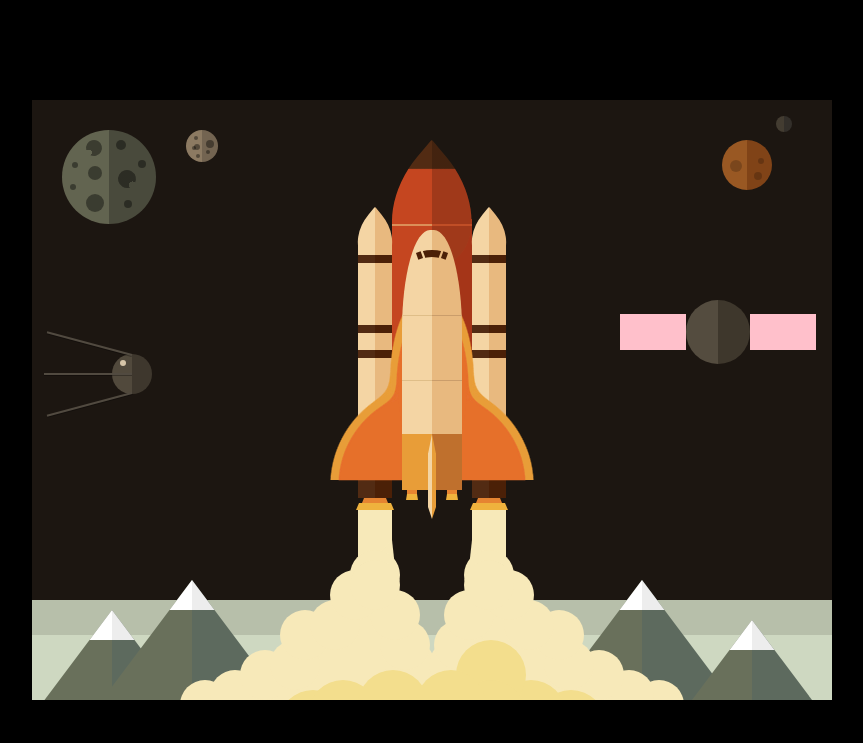
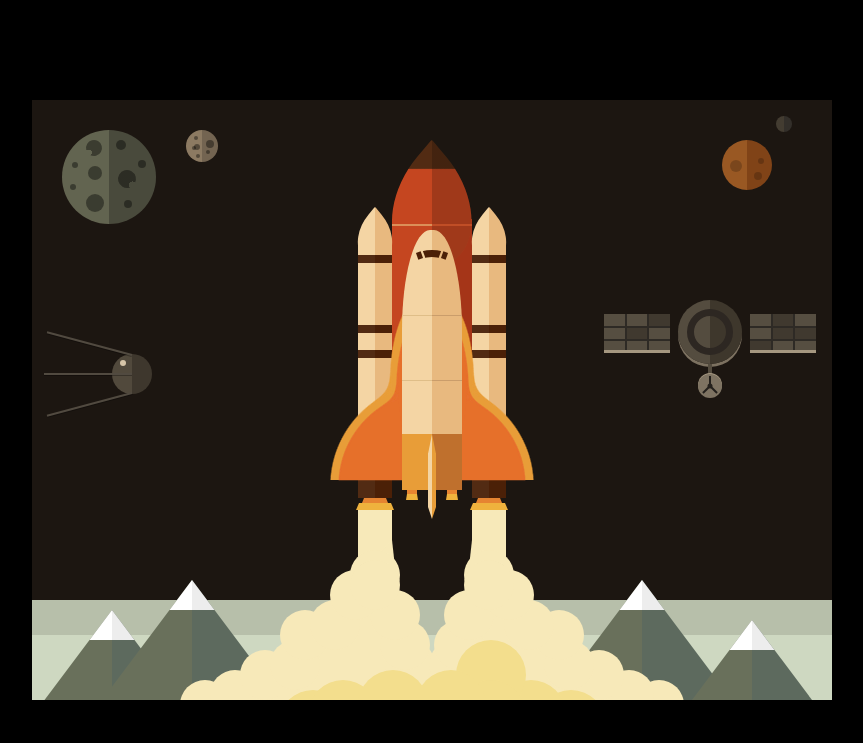
Before and after one commit to jimmaaay/CSS-Space-Scene, a website: page src/index.html in a window 1280 px wide. Shown: the whole page, without its empty margins (208-1071 px from the left). Drawn offline with nearby package versions, Linux system fonts and the light colour scheme; files that its build step writes are made by us from their sources.

Commit message:
Working on satellite

```diff
--- a/src/index.html
+++ b/src/index.html
@@ -89,9 +89,22 @@
       </div>
 
       <div class="satellite">
-        <div class="satellite__panels satellite__panels--1"></div>
+        <div class="satellite__panels satellite__panels--1">
+          <span class="satellite__panel satellite__panel--1"></span>
+          <span class="satellite__panel satellite__panel--2"></span>
+        </div>
         <div class="satellite__middle"></div>
-        <div class="satellite__panels satellite__panels--2"></div>
+        <div class="satellite__dish">
+          <span class="satellite__dish__line satellite__dish__line--1"></span>
+          <span class="satellite__dish__line satellite__dish__line--2"></span>
+          <span class="satellite__dish__line satellite__dish__line--3"></span>
+        </div>
+        <div class="satellite__panels satellite__panels--2">
+          <span class="satellite__panel satellite__panel--1"></span>
+          <span class="satellite__panel satellite__panel--2"></span>
+          <span class="satellite__panel satellite__panel--3"></span>
+          <span class="satellite__panel satellite__panel--4"></span>
+        </div>
       </div>
 
       <div class="planet planet--1">
--- a/src/styles/_satellite.scss
+++ b/src/styles/_satellite.scss
@@ -10,12 +10,169 @@
     height: 6.4em;
     border-radius: 50%;
     background: linear-gradient(to right, #544c3f 50%, #3e372c 50%);
+    box-shadow: 0 0.3em 0 #7c7160;
+    margin: 0 0.8em;
+
+    &::before {
+      content: '';
+      display: block;
+      width: 4.6em;
+      height: 4.6em;
+      border-radius: 50%;
+      position: absolute;
+      top: 50%;
+      left: 50%;
+      transform: translate(-50%, -50%);
+      border: 0.7em solid #2d2722;
+    }
+
+    &::after {
+      content: '';
+      display: block;
+      width: 0.4em;
+      height: 1em;
+      background: #544c3f;
+      margin: 0 auto;
+      position: absolute;
+      top: 100%;
+      left: 0;
+      right: 0;
+    }
+
   }
 
   &__panels {
     height: 3.6em;
     width: 6.6em;
-    background: pink;
+    background: #564e41;
+    display: grid;
+    grid-template-columns: repeat(3, 1fr);
+    grid-template-rows: 1fr 1fr 1em;
+    position: relative;
+    box-shadow: 0 0.3em 0 #a59780;
+
+    &::before,
+    &::after {
+      content: '';
+      display: block;
+      background: #2e2a25;
+      position: absolute;
+    }
+
+    &::before {
+      height: 0.2em;
+      width: 100%;
+      bottom: 0.9em;
+      box-shadow: 0 -1.3em 0 #2e2a25;
+    }
+
+    &::after {
+      width: 0.2em;
+      height: 100%;
+      left: 2.1em;
+      box-shadow: 2.2em 0 0 #2e2a25;
+    }
+
+    &--1 {
+
+      .satellite__panel {
+
+        &--1 {
+          grid-column: 3;
+        }
+
+        &--2 {
+          grid-column: 2;
+        }
+
+      }
+
+    }
+
+    &--2 {
+
+      .satellite__panel {
+
+        &--1 {
+          grid-column: 2;
+        }
+
+        &--2 {
+          grid-column: 2;
+        }
+
+        &--3 {
+          grid-column: 3;
+        }
+
+        &--4 {
+          grid-column: 1;
+        }
+
+      }
+
+    }
+
+  }
+
+  &__panel {
+    background: #40392f;
+  }
+
+  &__dish {
+    width: 2.4em;
+    height: 2.4em;
+    border-radius: 50%;
+    position: absolute;
+    top: 100%;
+    left: 50%;
+    transform: translateX(-50%);
+    background: #7e7362;
+    margin-top: 1em;
+    box-shadow: 0 -0.1em 0 #a59780;
+
+    &::after {
+      content: '';
+      display: block;
+      position: absolute;
+      top: 50%;
+      left: 50%;
+      transform: translate(-50%, -50%);
+      border-radius: 50%;
+      width: 0.5em;
+      height: 0.5em;
+      background: #25211d;
+    }
+
+    &__line {
+      display: block;
+      width: 0.2em;
+      height: 1em;
+      background: #25211d;
+      position: absolute;
+      left: 0;
+      right: 0;
+      margin: 0 auto;
+
+      &--1 {
+        top: 50%;
+        transform: translateY(-100%);
+      }
+
+      &--2 {
+        top: 50%;
+        transform-origin: top center;
+        transform: rotate(45deg);
+      }
+
+      &--3 {
+        top: 50%;
+        transform-origin: top center;
+        transform: rotate(-45deg);
+      }
+
+    }
+
   }
 
 }
```
